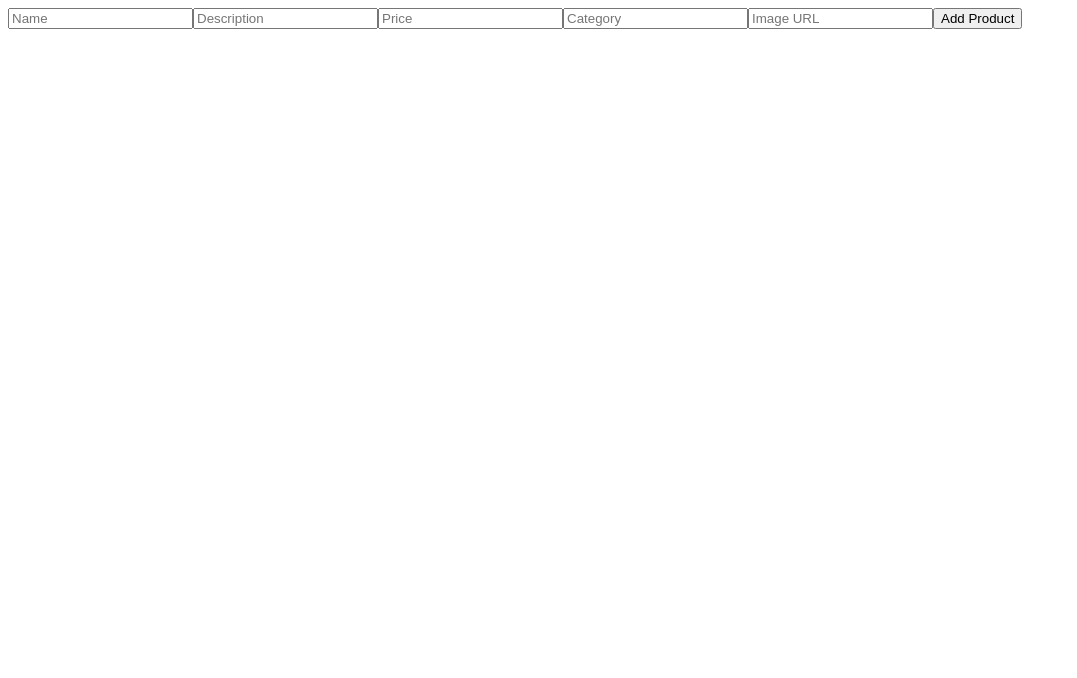
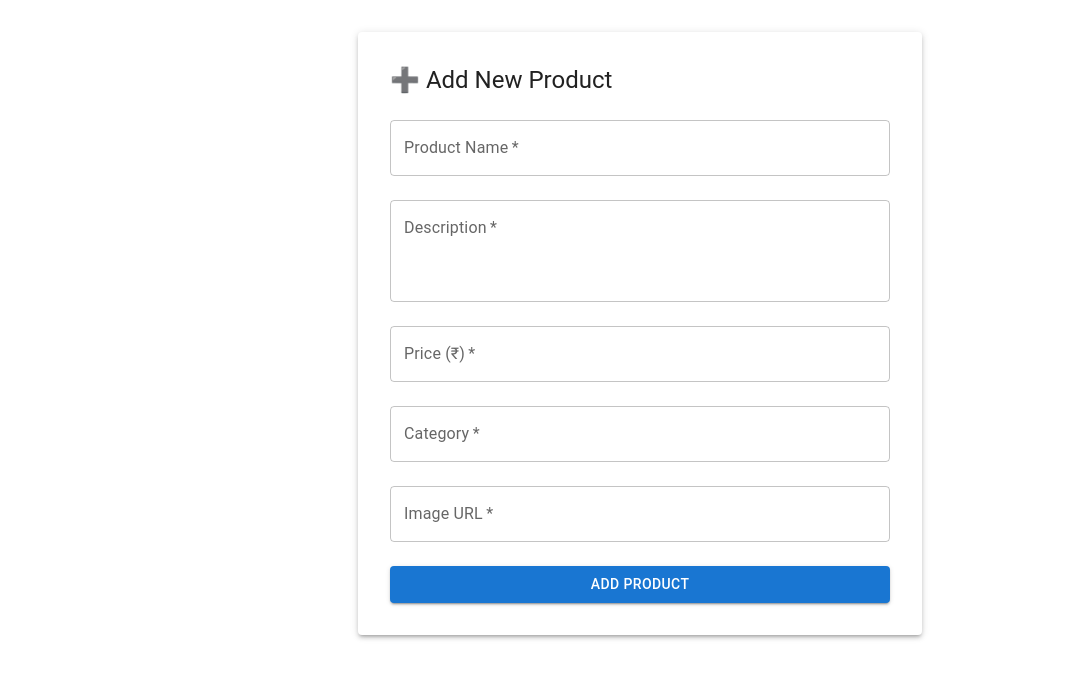
Before and after one commit to Arunachalam33/ecommerce-frontend, a React (Vite) app: page /admin/add-product in a window 1280 px wide. Shown: the top 678 px of the page, without its empty margins (0-1077 px from the left). Built offline with nearby package versions, Linux system fonts and the light colour scheme; sample sign-in values are in the browser's storage.

Commit message:
Improved UI

```diff
--- a/package.json
+++ b/package.json
@@ -12,6 +12,7 @@
   "dependencies": {
     "@emotion/react": "^11.14.0",
     "@emotion/styled": "^11.14.0",
+    "@mui/icons-material": "^7.1.1",
     "@mui/material": "^7.1.1",
     "axios": "^1.9.0",
     "jwt-decode": "^4.0.0",
--- a/src/components/NavBar.jsx
+++ b/src/components/NavBar.jsx
@@ -21,10 +21,17 @@ export default function Navbar() {
         <Box>
           <Button color="inherit" component={Link} to="/products">Products</Button>
           {user?.is_admin && (
+            <>
           <Button color="inherit" component={Link} to="/admin/add-product">
           Add Product
           </Button>
+          <Button color="inherit" component={Link} to="/admin">
+          User Orders
+          </Button>
+          </>
            )}
+
+
           <Button color="inherit" component={Link} to="/cart">
             Cart ({cartCount})
           </Button>
--- a/src/components/ProductCard.jsx
+++ b/src/components/ProductCard.jsx
@@ -31,13 +31,29 @@ function ProductCard({ product ,onDelete}) {
 
 
   return (
-    <Card sx={{ maxWidth: 300, m: 2, boxShadow: 3, borderRadius: 2 }}>
+    <Card sx={{
+    maxWidth: 300,
+    m: 2,
+    boxShadow: 4,
+    borderRadius: 3,
+    transition: "transform 0.3s",
+    "&:hover": {
+      transform: "scale(1.05)",
+      boxShadow: 6,
+    },
+  }}>
       <CardMedia
-        component="img"
-        height="200"
-        image={product.image_url}
-        alt={product.name}
-        sx={{ objectFit: "cover" }}
+          component="img"
+  height="200"
+  image={product.image_url}
+  alt={product.name}
+  sx={{
+    height: 200,
+    width: "100%",
+    objectFit: "contain",
+    backgroundColor: "#f5f5f5",
+    p: 1
+  }}
       />
       <CardContent>
         <Typography variant="h6" gutterBottom>{product.name}</Typography>
--- a/src/context/CartContext.jsx
+++ b/src/context/CartContext.jsx
@@ -21,6 +21,25 @@ export default function CartProvider({ children }) {
   }, [cartItems]);
 
   // Add item to cart
+
+
+  const increaseQuantity = (productId) => {
+  setCartItems((prev) =>
+    prev.map((item) =>
+      item.id === productId ? { ...item, quantity: item.quantity + 1 } : item
+    )
+  );
+};
+
+const decreaseQuantity = (productId) => {
+  setCartItems((prev) =>
+    prev.map((item) =>
+      item.id === productId && item.quantity > 1
+        ? { ...item, quantity: item.quantity - 1 }
+        : item
+    )
+  );
+};
 
  const addToCart = (product, isAuthenticated) => {
 
@@ -46,7 +65,7 @@ export default function CartProvider({ children }) {
   }
 
   return (
-    <CartContext.Provider value={{ cartItems, addToCart, removeFromCart }}>
+    <CartContext.Provider value={{ cartItems, addToCart, removeFromCart ,increaseQuantity, decreaseQuantity  }}>
       {children}
     </CartContext.Provider>
   );
--- a/src/pages/AddProduct.jsx
+++ b/src/pages/AddProduct.jsx
@@ -1,6 +1,14 @@
 import React, { useState, useContext } from "react";
 import axios from "axios";
 import { AuthContext } from "../context/authContext";
+import {
+  TextField,
+  Button,
+  Typography,
+  Paper,
+  Box,
+  Alert
+} from "@mui/material";
 
 export default function AddProduct() {
   const { isAuthenticated } = useContext(AuthContext);
@@ -12,35 +20,123 @@ export default function AddProduct() {
     image: ""
   });
 
-  const handleChange = e => {
+  const [success, setSuccess] = useState(false);
+  const [error, setError] = useState("");
+
+  const handleChange = (e) => {
     setForm({ ...form, [e.target.name]: e.target.value });
   };
 
-  const handleSubmit = async e => {
+  const handleSubmit = async (e) => {
     e.preventDefault();
     try {
       const token = localStorage.getItem("token");
       await axios.post("http://localhost:4000/api/product", form, {
         headers: {
-          Authorization: `Bearer ${token}`
-        }
+          Authorization: `Bearer ${token}`,
+        },
       });
-      alert("Product added successfully!");
+      setSuccess(true);
+      setError("");
+      setForm({
+        name: "",
+        description: "",
+        price: "",
+        category: "",
+        image: "",
+      });
     } catch (err) {
-      alert(err.response?.data?.message || "Failed to add product");
+      setError(err.response?.data?.message || "Failed to add product");
+      setSuccess(false);
     }
   };
 
-  if (!isAuthenticated) return <p>Please log in as admin</p>;
+  if (!isAuthenticated)
+    return (
+      <Alert severity="warning" sx={{ mt: 4, maxWidth: 500, mx: "auto" }}>
+        Please log in as admin to access this page.
+      </Alert>
+    );
 
   return (
-    <form onSubmit={handleSubmit}>
-      <input name="name" placeholder="Name" onChange={handleChange} />
-      <input name="description" placeholder="Description" onChange={handleChange} />
-      <input name="price" type="number" placeholder="Price" onChange={handleChange} />
-      <input name="category" placeholder="Category" onChange={handleChange} />
-      <input name="image" placeholder="Image URL" onChange={handleChange} />
-      <button type="submit">Add Product</button>
-    </form>
+    <Box sx={{ mt: 4 }}>
+      <Paper elevation={3} sx={{ maxWidth: 500, mx: "auto", p: 4 }}>
+        <Typography variant="h5" gutterBottom>
+          ➕ Add New Product
+        </Typography>
+
+        {success && (
+          <Alert severity="success" sx={{ mb: 2 }}>
+            ✅ Product added successfully!
+          </Alert>
+        )}
+
+        {error && (
+          <Alert severity="error" sx={{ mb: 2 }}>
+            {error}
+          </Alert>
+        )}
+
+        <form onSubmit={handleSubmit}>
+          <TextField
+            label="Product Name"
+            name="name"
+            value={form.name}
+            onChange={handleChange}
+            fullWidth
+            required
+            margin="normal"
+          />
+          <TextField
+            label="Description"
+            name="description"
+            value={form.description}
+            onChange={handleChange}
+            fullWidth
+            required
+            multiline
+            rows={3}
+            margin="normal"
+          />
+          <TextField
+            label="Price (₹)"
+            name="price"
+            type="number"
+            value={form.price}
+            onChange={handleChange}
+            fullWidth
+            required
+            margin="normal"
+          />
+          <TextField
+            label="Category"
+            name="category"
+            value={form.category}
+            onChange={handleChange}
+            fullWidth
+            required
+            margin="normal"
+          />
+          <TextField
+            label="Image URL"
+            name="image"
+            value={form.image}
+            onChange={handleChange}
+            fullWidth
+            required
+            margin="normal"
+          />
+          <Button
+            type="submit"
+            variant="contained"
+            color="primary"
+            fullWidth
+            sx={{ mt: 2 }}
+          >
+            Add Product
+          </Button>
+        </form>
+      </Paper>
+    </Box>
   );
 }
--- a/src/pages/Products.jsx
+++ b/src/pages/Products.jsx
@@ -21,10 +21,17 @@ function Products() {
 
   return (
     <div style={{ padding: "2rem" }}>
-      <Typography variant="h4" gutterBottom>Our Products</Typography>
-        <Button component={Link} to="/cart" variant="contained" color="secondary">
+      <Typography variant="h4"
+  gutterBottom
+  sx={{
+    fontWeight: "bold",textAlign: "center",mb: 4,color: "primary.main", }}>
+      Our Products
+      </Typography>
+      <div style={{ display: "flex", justifyContent: "flex-end", marginBottom: "1.5rem" }}>
+        <Button component={Link}to="/cart"variant="contained"color="secondary"sx={{mb: 4,px: 4,py: 1,fontWeight: "bold",borderRadius: 2,}}>
         Go to Cart
         </Button>
+        </div>
       <Grid container justifyContent="center" spacing={2}>
         {products.map(product => (
           <Grid item key={product.id}>
```
Also changed, not shown: src/pages/Cart.jsx (+70 -27 lines), 1 other file (tests, documents, lock files or other folders).
